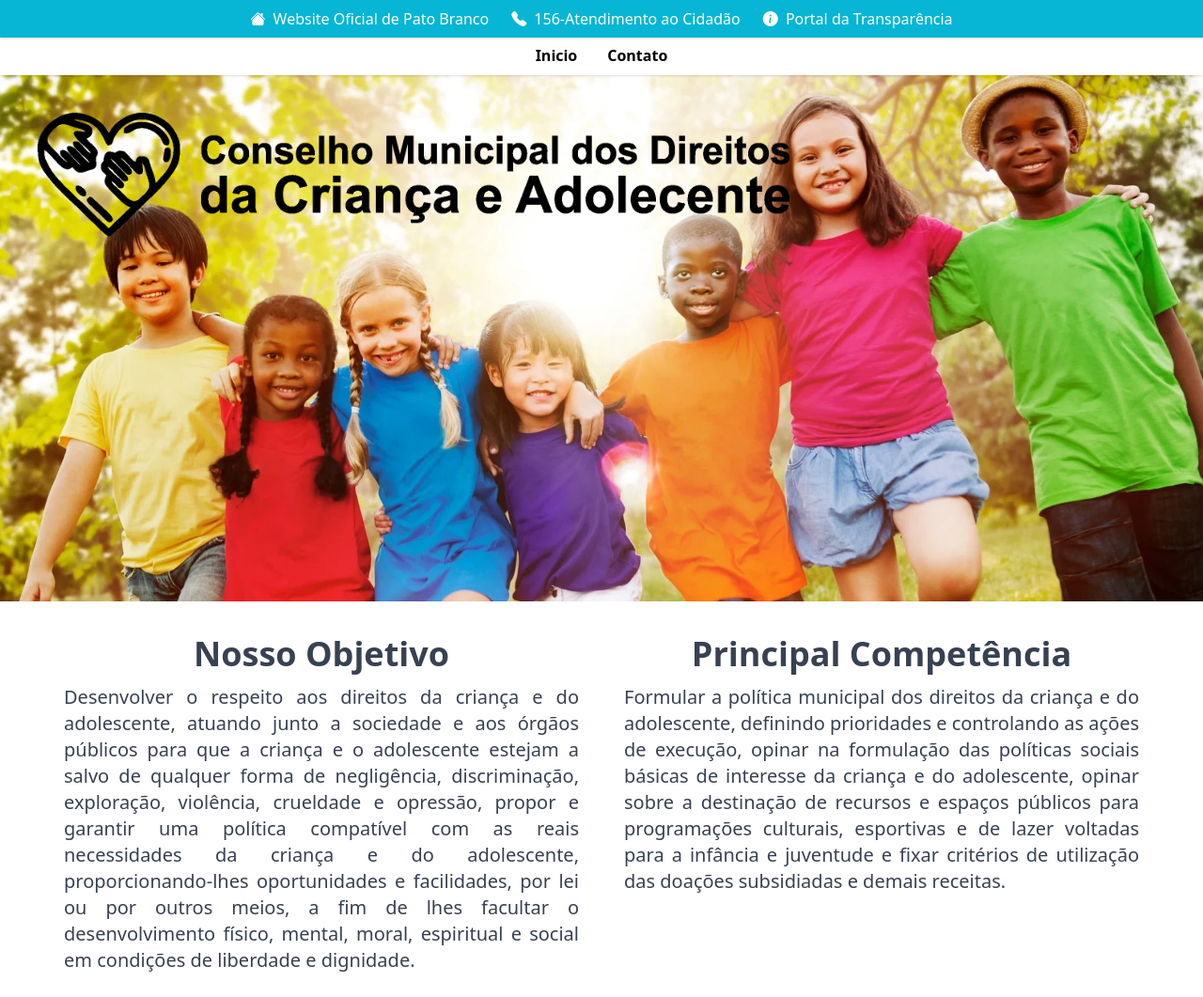
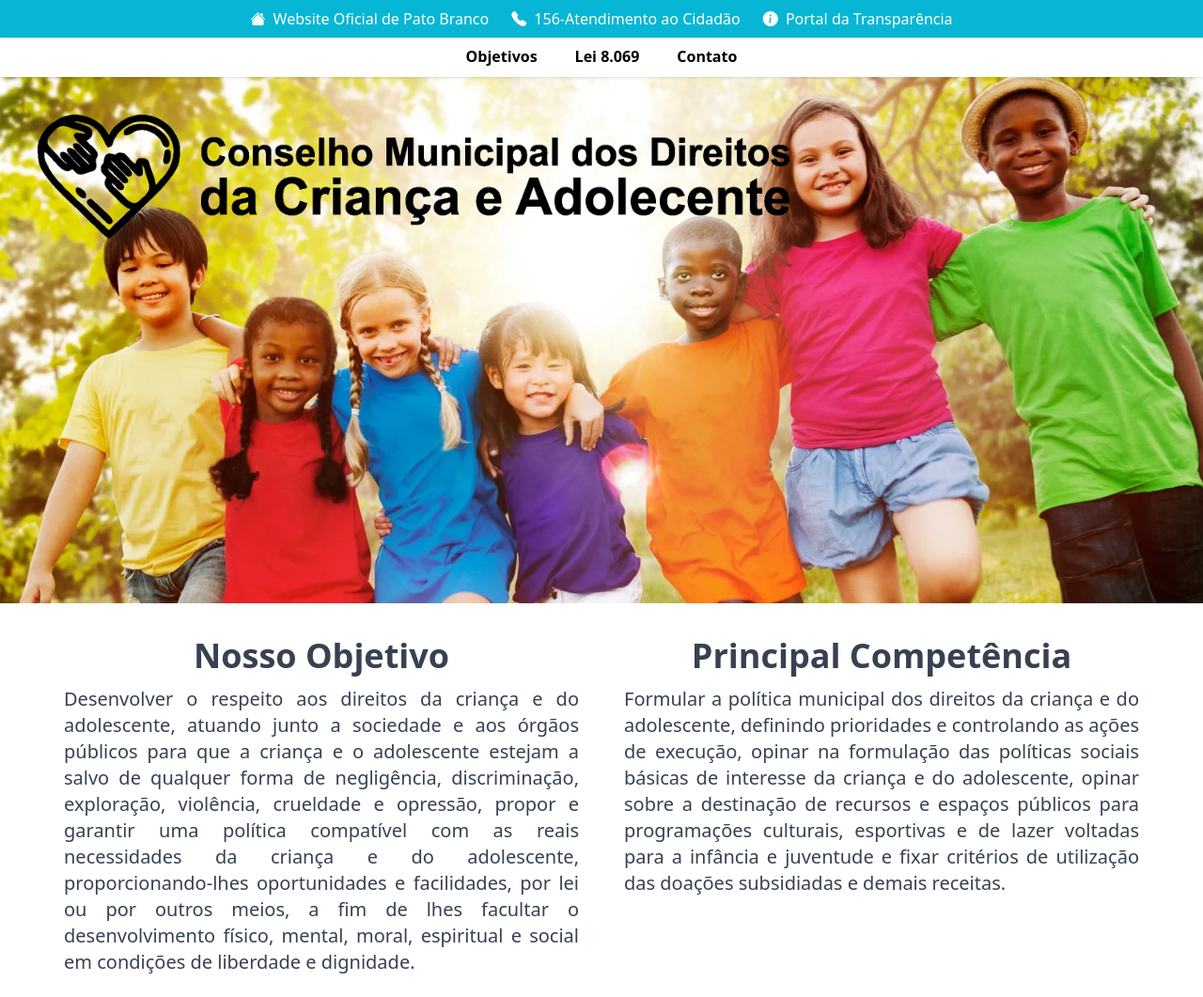
Before and after one commit to smcti/conselho-da-crianca, a website: page index.html in a window 1280 px wide. Shown: the top 1061 px of the page at 94% size. Drawn offline with nearby package versions, Linux system fonts and the light colour scheme.

Commit message:
update header

```diff
--- a/index.html
+++ b/index.html
@@ -28,15 +28,17 @@
             </li>
         </ul>
     </div>
-    <div id="navbar" class="h-10 w-full p-2 bg-white shadow md:flex md:items-center md:justify-center hidden">
-        <ul class="text-black font-bold font-sans md:flex ">
-            <li class="mx-4 duration-100 border-b-2 border-white
-            hover:text-cyan-500 hover:border-b-2 hover:border-cyan-400 ">
+    <div id="navbar" class="h-fit w-full p-2 bg-white shadow md:flex md:items-center md:justify-center hidden">
+        <ul class="text-black flex flex-col gap-2 font-bold font-sans md:flex-row">
+            <li class="list-item-header">
                 <span></span>
-                <a href="index.html" class="">Inicio</a>
+                <a href="#Objetivo" class="">Objetivos</a>
             </li>
-            <li class="mx-4 duration-100 my-6 md:my-0 border-b-2 border-white
-            hover:text-cyan-500 hover:border-b-2 hover:border-cyan-400">
+            <li class="list-item-header">
+                <span></span>
+                <a href="#lei8069" class="">Lei 8.069</a>
+            </li>
+            <li class="list-item-header">
                 <span></span>
                 <a href="#contato" class=""  >Contato</a>
             </li>
@@ -67,7 +69,7 @@
   2xl:px-56"
    >
 
-    <div class="md:p-5
+    <div id="Objetivo" class="md:p-5
     md:w-[50%]">
         <h1 class="text-center text-2xl font-bold mb-3
         lg:text-4xl">Nosso Objetivo</h1>
@@ -83,12 +85,12 @@
   <div class="w-full h-fit px-4 flex mx-auto my-0 justify-center flex-col
   lg:px-10
   2xl:px-56">
-    <div class="h-full w-full bg-gray-200 p-2 rounded-xl mx-auto flex flex-col justify-center align-middle text-justify text-gray-900 gap-2 shadow-lg
+    <div id="lei8069" class="h-full w-full bg-gray-200 p-2 rounded-xl mx-auto flex flex-col justify-center align-middle text-justify text-gray-900 gap-2 shadow-lg
     lg:flex-row lg:mx-auto lg:p-5" >
         <img class="max-w-[200px] h-fit mx-auto rounded-lg object-cover my-auto
         lg:max-w-[400px]
         xl:max-w-[500px]" src="src/L8069.png" alt="">
-        <div class="flex flex-col gap-2 p-2
+        <div  class="flex flex-col gap-2 p-2
         lg:p-5 lg:text-xl
         xl:text-2xl xl:p-10 xl:gap-10 ">
             <h1 class="text-center text-xl font-bold xl:text-4xl">Aqui é onde tudo começa:</h1>
```
Also changed, not shown: dist/output.css.
